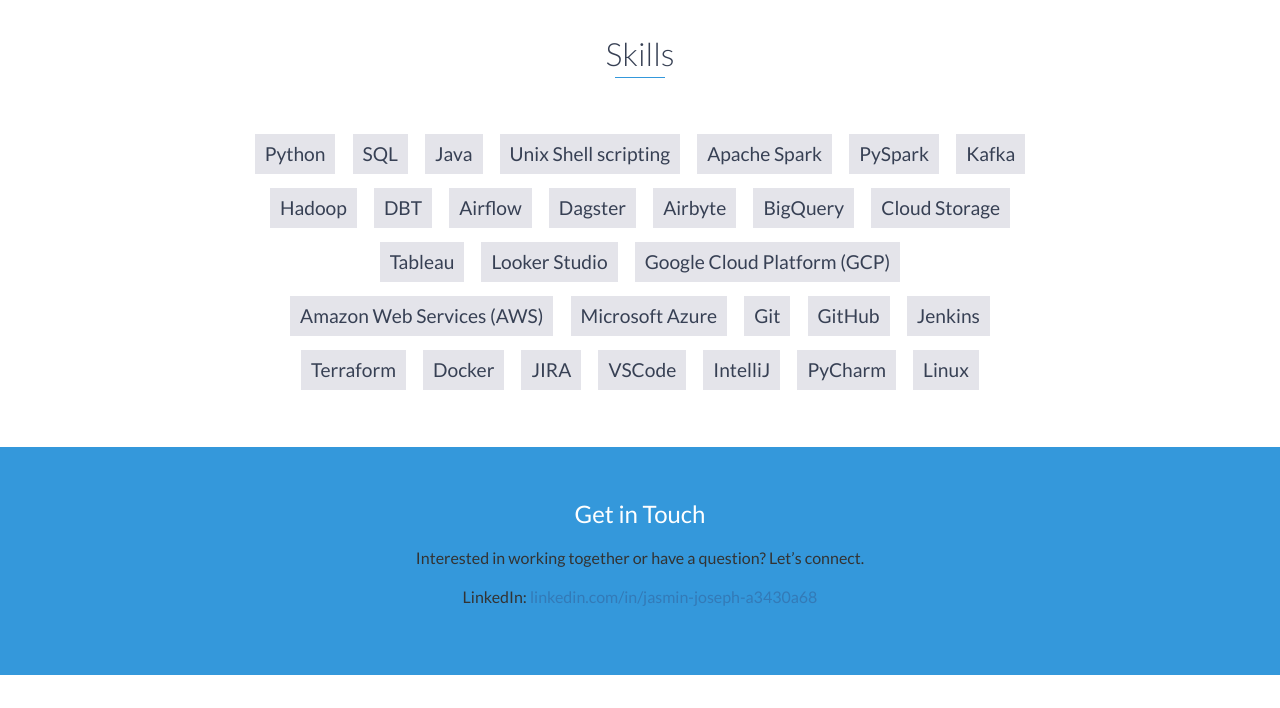
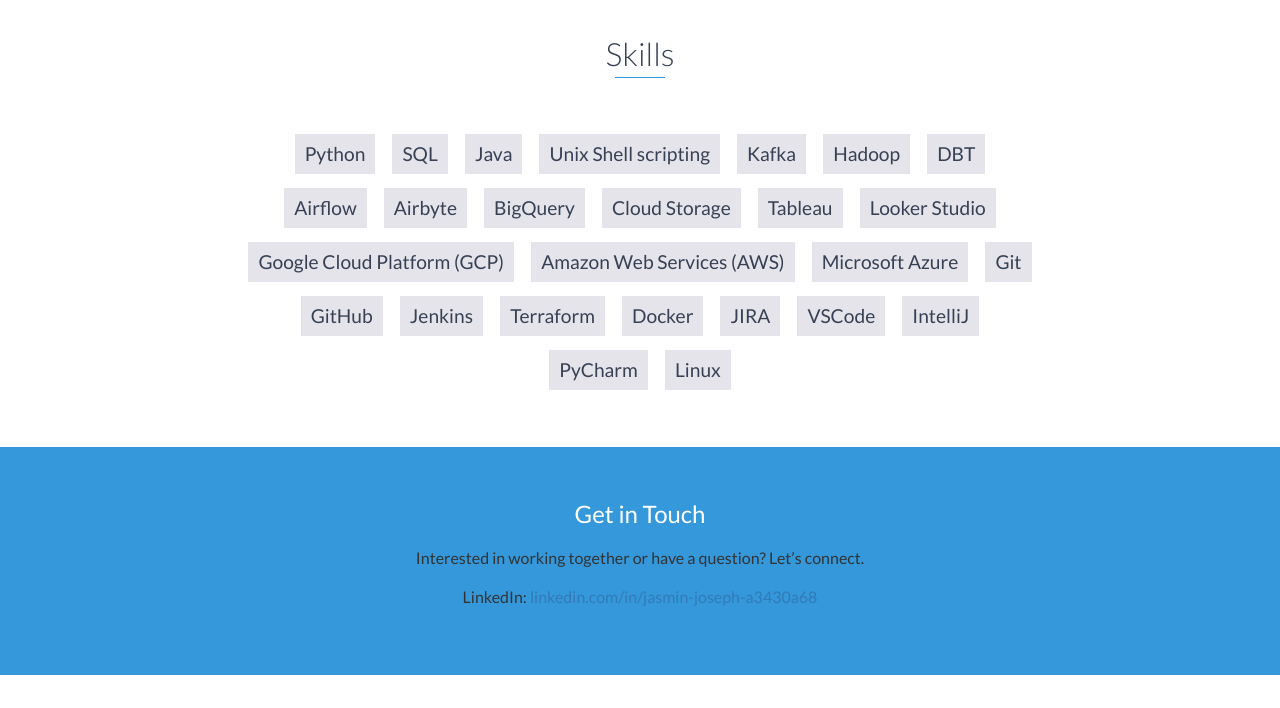
Before and after one commit to jazz-min/jasmin.github.io, a website: page index.html in a window 1280 px wide. Shown: the part 4100-4808 px from the top of the page. Drawn offline with nearby package versions, Linux system fonts and the light colour scheme.

Commit message:
Remove skills from the list in index.html
Removed Apache Spark, PySpark, and Dagster from the skills list.

```diff
--- a/index.html
+++ b/index.html
@@ -368,13 +368,10 @@
         <li>SQL</li>
         <li>Java</li>
         <li>Unix Shell scripting</li>
-        <li>Apache Spark</li>
-        <li>PySpark</li>
         <li>Kafka</li>
         <li>Hadoop</li>
         <li>DBT</li>
         <li>Airflow</li>
-        <li>Dagster</li>
         <li>Airbyte</li>
         <li>BigQuery</li>
         <li>Cloud Storage</li>
```
